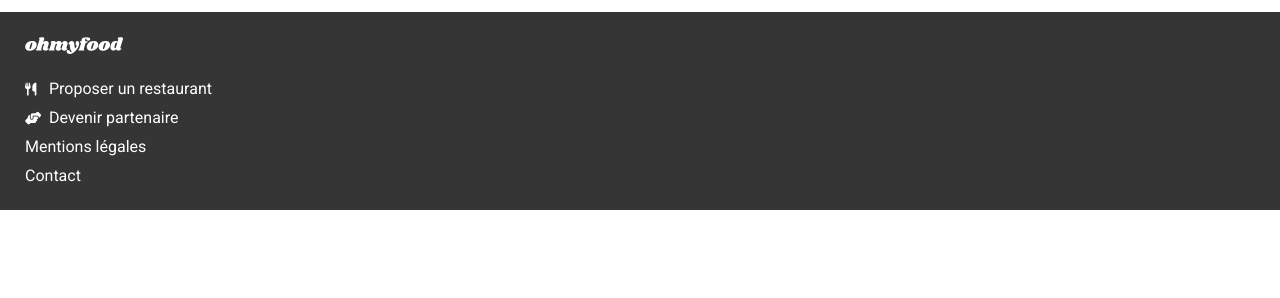
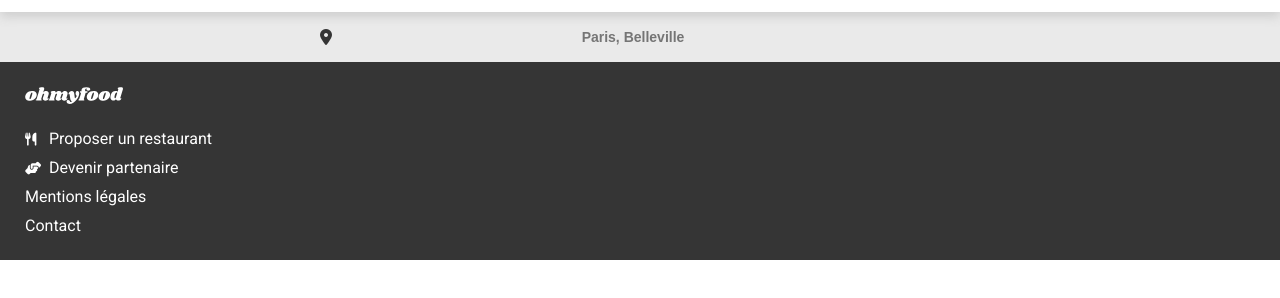
Before and after one commit to Yuuusuuke/VincentAllio_3_25082021, a website: page index.html in a window 1280 px wide. Shown: the part 52-350 px from the top of the page. Drawn offline with Linux system fonts and the light colour scheme; a web font is replaced by a local one.

Commit message:
Add search bar + transition for search bar icon

```diff
--- a/index.html
+++ b/index.html
@@ -12,14 +12,21 @@
     </head>
     <body>
         <!-- Header -->
-        <header>
+        <header class="header">
             <img class="header__logo" src="Ressources/images/logo/ohmyfood@2x.svg" alt="logo OhMyFood"/>
         </header>
 
         <!--     Content     -->
+        <main class="main">
+            <!--    Search Bar    -->
+            <div class="searchBar">
+                <input type="search" class="searchBar__input" placeholder="Paris, Belleville">
+                <i class="fas fa-map-marker-alt searchBar__icon"></i>
+            </div>
+        </main>
 
         <!-- Footer -->
-        <footer>
+        <footer class="footer">
             <div class="footer__logo"></div>
             <div class="footer__links">
                 <a href="#">
--- a/sass/main.scss
+++ b/sass/main.scss
@@ -10,22 +10,53 @@
     margin: 0;
     padding: 0;
     text-decoration: none;
-    color: black;
 }
 
 /* - - - Header - - - */
-header {
+.header {
     @include centerElement;
     padding: 15px 0;
-    box-shadow: 0px 3px 2px 0px #CFCFCF;
+    box-shadow: 0px 5px 10px 0px #cfcfcf;
+    position: relative;
+    z-index: 1;
+}
+
+/* - - - Search Bar - - - */
+.searchBar {
+    position: relative;
+
+    &__icon {
+        position: absolute;
+        color: #353535;
+        top: 50%;
+        left: 25%;
+        transform: translate(0, -50%);
+        font-size: 1em;
+        transition: left 1s ease;
+    }
+
+    &__input {
+        background: #eaeaea;
+        color: #353535;
+        height: 50px;
+        width: 100%;
+        border: 0;
+        text-align: center;
+        font-size: 14px;
+        font-weight: bold;
+    }
+
+    &__input:focus~&__icon {
+        left: 10px;
+    }
 }
 
 /* - - - Footer - - - */
-footer {
+.footer {
     background: $colorFooter;
     padding: 25px;
 
-    .footer__logo {
+    &__logo {
         height: 17px;
         width: 98px;
         margin-bottom: 15px;
@@ -34,7 +65,7 @@ footer {
         filter: invert(100%) sepia(0%) saturate(0%) hue-rotate(90deg) brightness(110%) contrast(101%);
     }
 
-    .footer__links {
+    &__links {
         display: flex;
         flex-direction: column;
         font-family: "Roboto";
```
Also changed, not shown: public/css/prefixed/style.css, public/css/style.css, 1 other file.
